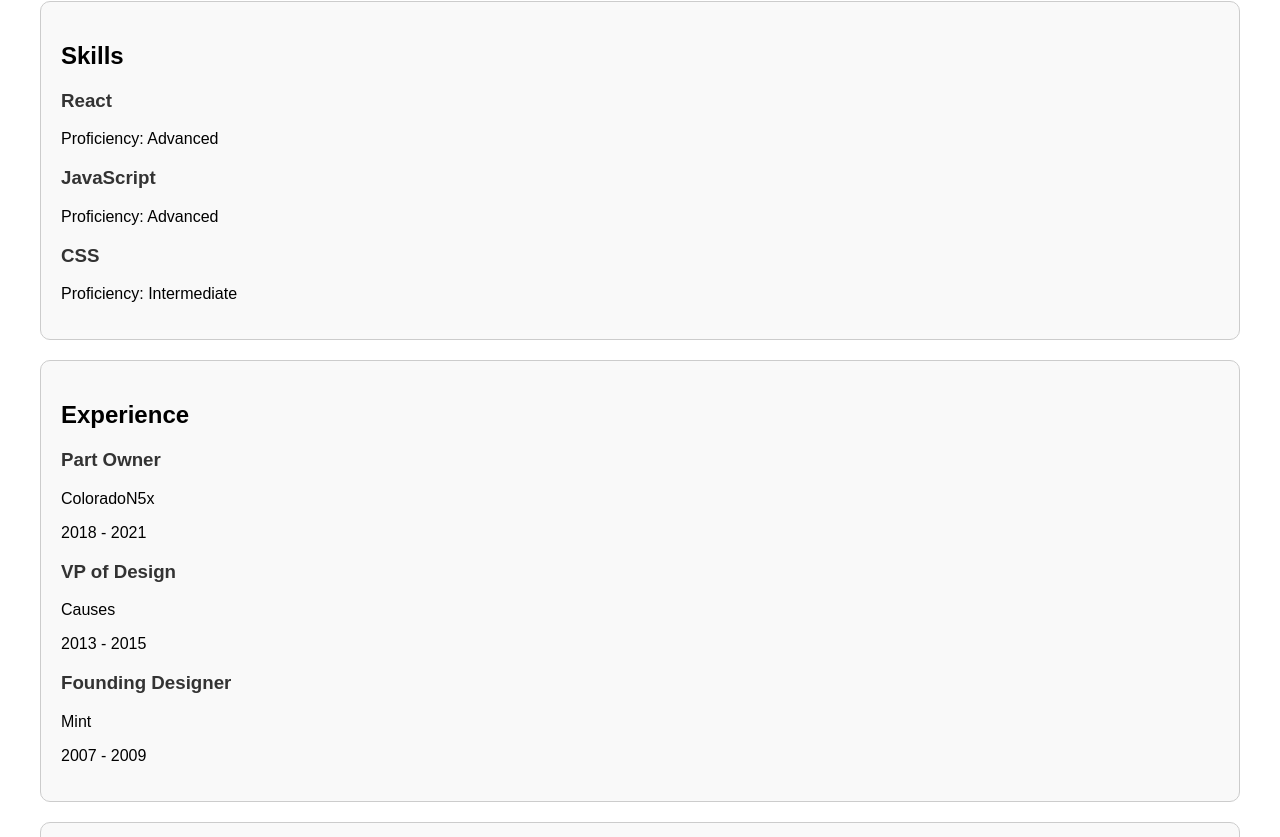
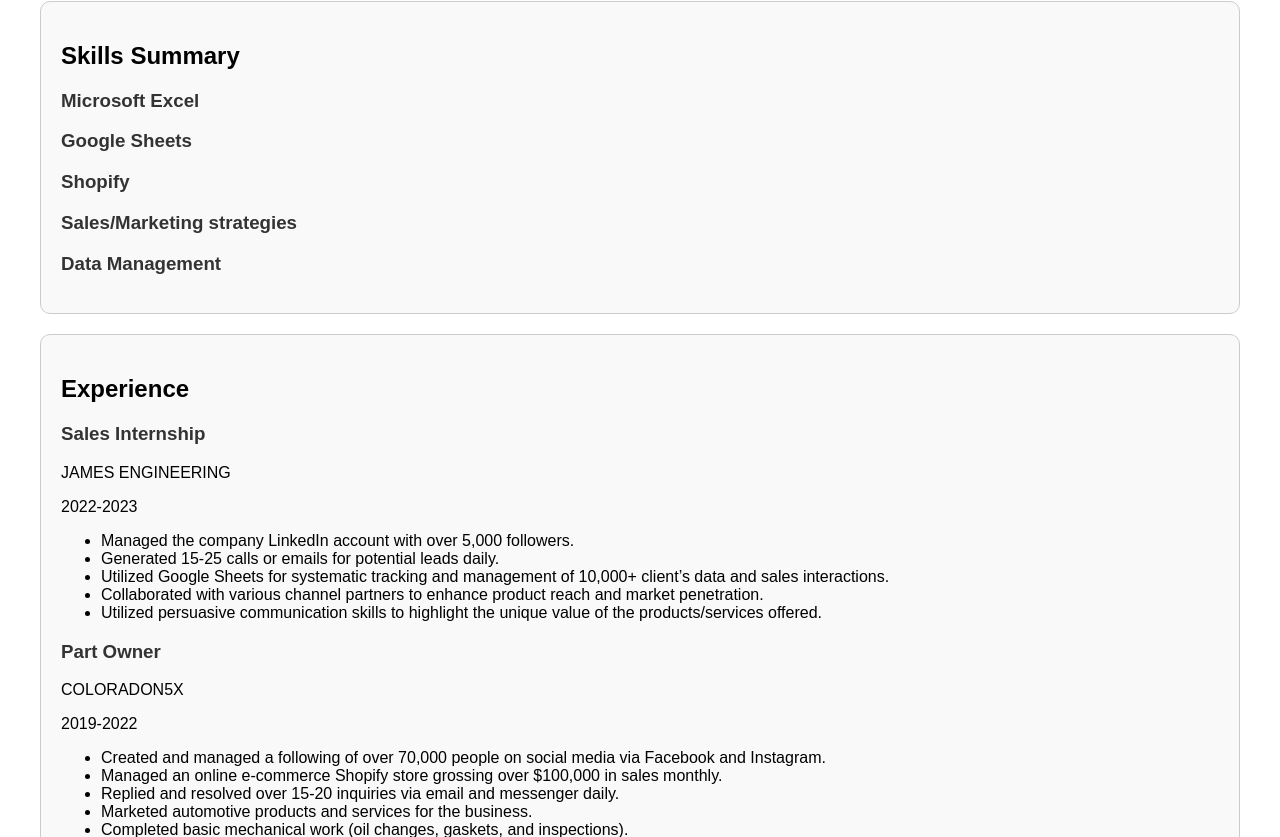
Before and after one commit to Troupp55/CodingChallenge15, a React (Create React App) app in the folder my-app/: page / in a window 1280 px wide. Shown: the part 283-1120 px from the top of the page. Built offline with nearby package versions, Linux system fonts and the light colour scheme.

Commit message:
Updated personal info and skills page

```diff
--- a/my-app/src/components/Experience.js
+++ b/my-app/src/components/Experience.js
@@ -1,28 +1,81 @@
 import React from 'react';
 import './Experience.css';
 
-const ExperienceItem = ({ title, company, duration }) => {
+const ExperienceItem = ({ title, company, duration, details }) => {
     return (
         <div className="experience-item">
             <h3>{title}</h3>
             <p>{company}</p>
             <p>{duration}</p>
+            <ul>
+                {details.map((detail, index) => (
+                    <li key={index}>{detail}</li>
+                ))}
+            </ul>
         </div>
     );
 };
 
 const Experience = () => {
     const experiences = [
-        { title: 'Part Owner', company: 'ColoradoN5x', duration: '2018 - 2021' },
-        { title: 'VP of Design', company: 'Causes', duration: '2013 - 2015' },
-        { title: 'Founding Designer', company: 'Mint', duration: '2007 - 2009' },
+        {
+            title: 'Sales Internship',
+            company: 'JAMES ENGINEERING',
+            duration: '2022-2023',
+            details: [
+                'Managed the company LinkedIn account with over 5,000 followers.',
+                'Generated 15-25 calls or emails for potential leads daily.',
+                'Utilized Google Sheets for systematic tracking and management of 10,000+ client’s data and sales interactions.',
+                'Collaborated with various channel partners to enhance product reach and market penetration.',
+                'Utilized persuasive communication skills to highlight the unique value of the products/services offered.'
+            ]
+        },
+        {
+            title: 'Part Owner',
+            company: 'COLORADON5X',
+            duration: '2019-2022',
+            details: [
+                'Created and managed a following of over 70,000 people on social media via Facebook and Instagram.',
+                'Managed an online e-commerce Shopify store grossing over $100,000 in sales monthly.',
+                'Replied and resolved over 15-20 inquiries via email and messenger daily.',
+                'Marketed automotive products and services for the business.',
+                'Completed basic mechanical work (oil changes, gaskets, and inspections).',
+                'Proficiently sold 3-8 cosmetic products to customers daily.'
+            ]
+        },
+        {
+            title: 'Facility Manager',
+            company: 'AUTOWASH',
+            duration: '2020-2021',
+            details: [
+                'Ensured all machines and equipment are functioning as expected and communicated needs to parts, repairs and/or new equipment.',
+                'Supported plans, and efficiently communicated updates for all repair and installation projects.',
+                'Became a strong communicator, while effectively navigating Microsoft teams and making calls to vendors.'
+            ]
+        },
+        {
+            title: 'Porter',
+            company: 'MERCEDES BENZ OF LOVELAND',
+            duration: '2018-2019',
+            details: [
+                'Responsible for the intake of new/dealer-traded inventory, upkeep of new and used car lot.',
+                'Moved client and dealership vehicles to and from service lane, service stalls and lot.',
+                'Detailed and washed customer vehicles.'
+            ]
+        }
     ];
 
     return (
         <div className="experience">
             <h2>Experience</h2>
             {experiences.map((exp, index) => (
-                <ExperienceItem key={index} title={exp.title} company={exp.company} duration={exp.duration} />
+                <ExperienceItem
+                    key={index}
+                    title={exp.title}
+                    company={exp.company}
+                    duration={exp.duration}
+                    details={exp.details}
+                />
             ))}
         </div>
     );
--- a/my-app/src/components/Skills.js
+++ b/my-app/src/components/Skills.js
@@ -1,27 +1,28 @@
 import React from 'react';
 import './Skills.css';
 
-const Skill = ({ name, level }) => {
+const Skill = ({ name }) => {
     return (
         <div className="skill">
             <h3>{name}</h3>
-            <p>Proficiency: {level}</p>
         </div>
     );
 };
 
 const Skills = () => {
     const skills = [
-        { name: 'React', level: 'Advanced' },
-        { name: 'JavaScript', level: 'Advanced' },
-        { name: 'CSS', level: 'Intermediate' },
+        'Microsoft Excel',
+        'Google Sheets',
+        'Shopify',
+        'Sales/Marketing strategies',
+        'Data Management'
     ];
 
     return (
         <div className="skills">
-            <h2>Skills</h2>
+            <h2>Skills Summary</h2>
             {skills.map((skill, index) => (
-                <Skill key={index} name={skill.name} level={skill.level} />
+                <Skill key={index} name={skill} />
             ))}
         </div>
     );
```
